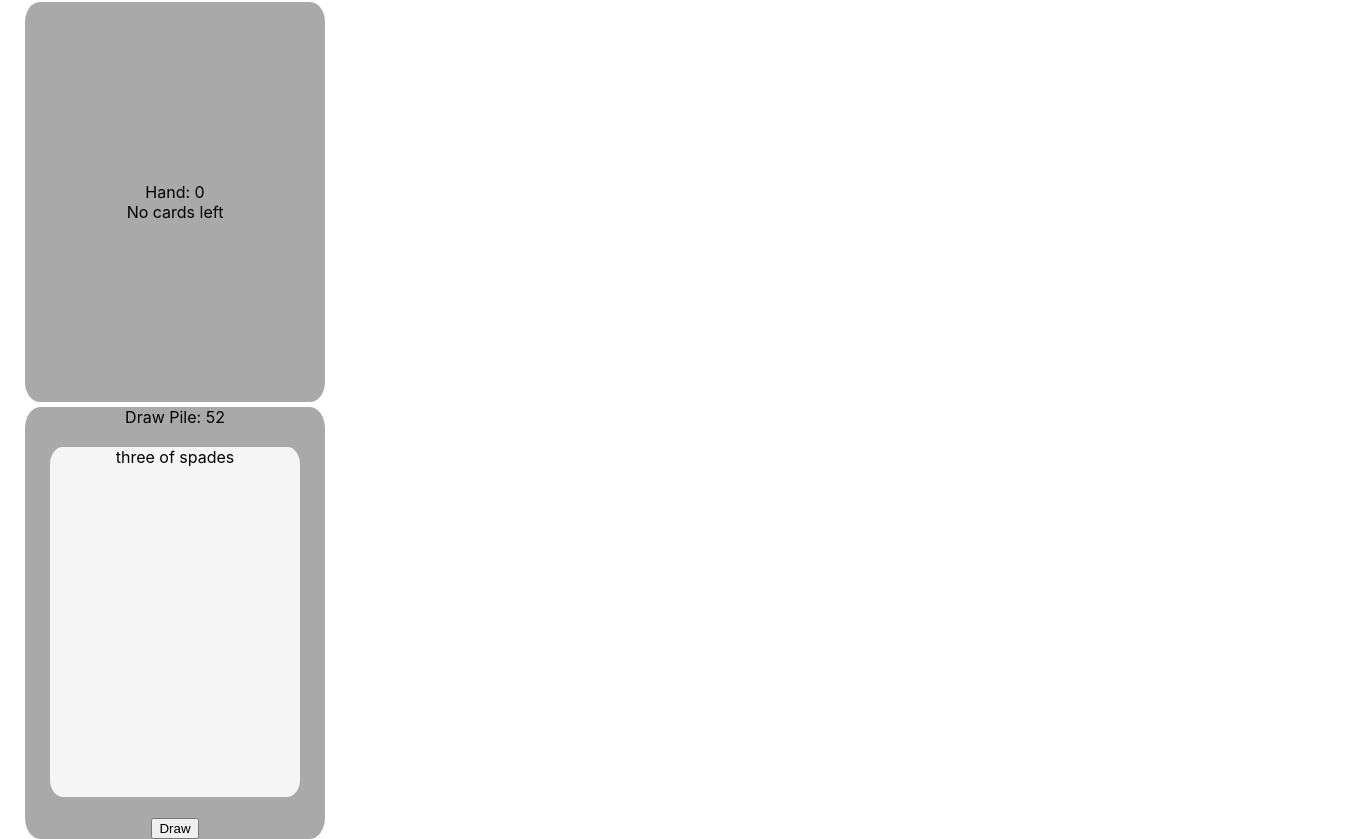
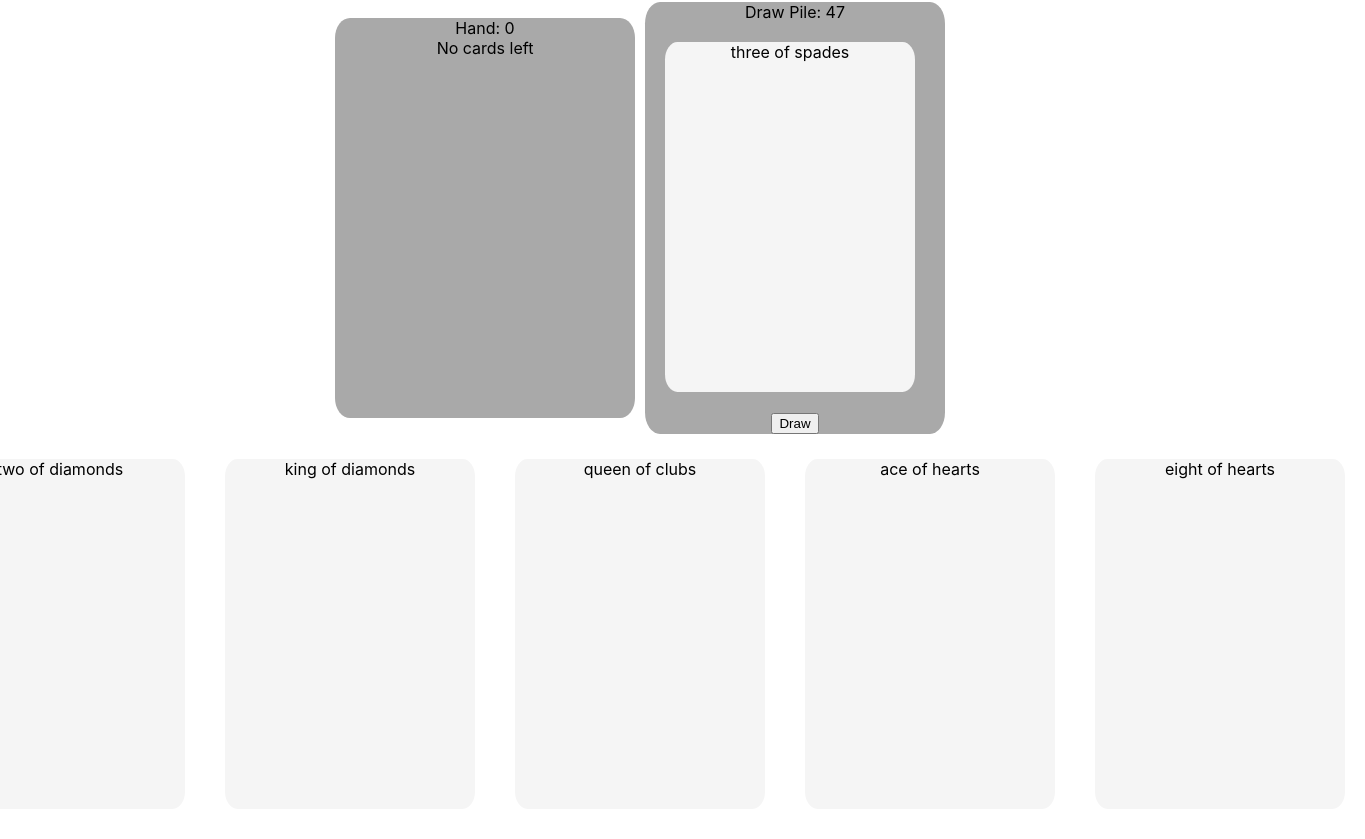
Before and after one commit to AidenBradley24/card-games, a React (Create React App) app: page / in a window 1280 px wide. Shown: the part 106-945 px from the top of the page, 1365 px wide, since content can reach past the window. Built offline with nearby package versions, Linux system fonts and the light colour scheme.

Commit message:
basic hand

```diff
--- a/src/App.css
+++ b/src/App.css
@@ -1,16 +1,5 @@
 .App {
   text-align: center;
-}
-
-.App-logo {
-  height: 40vmin;
-  pointer-events: none;
-}
-
-@media (prefers-reduced-motion: no-preference) {
-  .App-logo {
-    animation: App-logo-spin infinite 20s linear;
-  }
 }
 
 .App-header {
@@ -24,18 +13,6 @@
   color: white;
 }
 
-.App-link {
-  color: #61dafb;
-}
-
-@keyframes App-logo-spin {
-  from {
-    transform: rotate(0deg);
-  }
-  to {
-    transform: rotate(360deg);
-  }
-}
 
 .PlayArea {
   height: 800px;
@@ -43,32 +20,12 @@
   border-radius: 20%;
 }
 
-.PlayingCard {
-  width: 250px;
-  height: 350px;
-  background-color: whitesmoke;
-  margin: 20px;
-  align-self: center;
-  margin-left: auto;
-  margin-right: auto;
-  border-radius: 5%;
-  user-select: none;
-  text-align: center;
+.Deck-Collection {
+  align-items:center;
+  grid-template-columns: auto;
+  grid-template-rows: 1fr;
+  display: flex;
+  justify-content: center;
+  align-items: center;
+  position: relative;
 }
-
-.Deck {
-  min-width: 300px;
-  min-height: 400px;
-  background-color: darkgray;
-  margin: 5px;
-  align-content: center;
-  justify-content: center;
-  width: fit-content;
-  height: fit-content;
-  border-radius: 5%;
-  transition-duration: 0.1s;
-}
-
-.Deck:hover {
-  background-color: lightblue;
-}
--- a/src/App.tsx
+++ b/src/App.tsx
@@ -1,7 +1,7 @@
 import React, {useState} from 'react';
 import './App.css';
 
-import { RenderedDeck, RenderedPlayingCard, DeckMode, DrawPile } from './CardRenderer';
+import { RenderedDeck, RenderedPlayingCard, DeckMode, DrawPile, Hand } from './CardRenderer';
 import CardEngine from './CardEngine';
 
 function App() {
@@ -9,6 +9,7 @@ function App() {
   let pile = CardEngine.getStandard52Deck();
   let empty = CardEngine.getEmptyDeck();
   pile.shuffle();
+  let basic = pile.massDraw(1, 5)?.[0] ?? empty;
 
   document.title = "Card Engine"
 
@@ -20,8 +21,11 @@ function App() {
         </p>
       </header>
       <div className="PlayArea">
+        <div className='Deck-Collection'>
         <RenderedDeck name="Hand" initialDeck={empty} mode={DeckMode.TopOne}/>
-        <DrawPile name="Draw Pile" initialDeck={pile} mode={DeckMode.TopOne}></DrawPile>
+        <DrawPile name="Draw Pile" initialDeck={pile} mode={DeckMode.TopOne} onDraw={(card) => console.log(card.toString())}></DrawPile>
+        </div>
+        <Hand name="Hand" initialDeck={basic} onSelect={(card) => console.log(card.toString())}></Hand>
       </div>
 
     </div>
--- a/src/CardRenderer.tsx
+++ b/src/CardRenderer.tsx
@@ -1,5 +1,7 @@
 import CardEngine from './CardEngine'
 import React, {useState} from 'react';
+
+import './card-renderer.css'
 
 export const RenderedPlayingCard: React.FC<IRenderedPlayingCardProps> = ({ card }) => {
     return (
@@ -7,7 +9,7 @@ export const RenderedPlayingCard: React.FC<IRenderedPlayingCardProps> = ({ card
         <p>{card.toString()}</p>
       </div>
     );
-  }
+}
 
 interface IRenderedPlayingCardProps {
     card: CardEngine.PlayingCard;
@@ -23,7 +25,6 @@ interface IRenderedDeckProps {
     name: string;
     initialDeck: CardEngine.Deck;
     mode: DeckMode;
-    children?: React.ReactNode;
     onDraw?: (card: CardEngine.PlayingCard) => void;
     onEmpty?: () => void;
 }
@@ -33,13 +34,16 @@ interface IRenderedDeckState {
 }
 
 export class RenderedDeck extends React.Component<IRenderedDeckProps, IRenderedDeckState> {
+
+    protected children? : React.ReactNode;
+
     constructor(props: IRenderedDeckProps) {
         super(props);
         this.state = {deck: props.initialDeck};
     }
 
     render() {
-        const { mode, name, children } = this.props;
+        const { mode, name } = this.props;
         const { deck } = this.state;
 
         let inner: JSX.Element;
@@ -47,7 +51,7 @@ export class RenderedDeck extends React.Component<IRenderedDeckProps, IRenderedD
         switch (mode) {
             case DeckMode.TopOne:
                 const topCard = deck.peek();
-                inner = topCard ? <RenderedPlayingCard card={topCard} /> : <span>No cards left</span>;
+                inner = topCard ? <RenderedPlayingCard card={topCard}/> : <span>No cards left</span>;
                 break;
             default:
                 inner = <span>hidden</span>;
@@ -60,45 +64,91 @@ export class RenderedDeck extends React.Component<IRenderedDeckProps, IRenderedD
             <div>{inner}</div>
             <div>
                 {/* options section */}
-                {children}
+                {this.children}
             </div>
         </div>
         );
     }
 }
 
-export default RenderedDeck;
-
-export class DrawPile extends React.Component<IRenderedDeckProps, IRenderedDeckState> {
+export class DrawPile extends RenderedDeck {
 
     private onDraw;
     private onEmpty;
 
     constructor(props: IRenderedDeckProps) {
         super(props);
-        this.state = { deck: props.initialDeck };
         this.onDraw = props.onDraw;
         this.onEmpty = props.onEmpty;
     }
 
-    drawCard() {
+    drawCard = () => {
         const newDeck = this.state.deck.clone();
         let card = newDeck.draw();
         this.setState({ deck: newDeck });
         if(card === null) {
             if(this.onEmpty !== undefined) this.onEmpty();
         }
-        else {
+        else if(card !== undefined) {
             if(this.onDraw !== undefined) this.onDraw(card);
         }
     }
 
     override render() {
-
-        return (
-            <RenderedDeck {...this.props}>
-                <button onClick={this.drawCard}>Draw</button>
-            </RenderedDeck>
-        )
+        this.children = (
+            <button onClick={this.drawCard}>Draw</button>
+        );
+        return super.render();
     }
 }
+
+interface IHandState extends IRenderedDeckState {
+    hoveredCardIndex : number | null;
+}
+
+interface IHandProps {
+    name: string;
+    initialDeck: CardEngine.Deck;
+    onSelect?: (card: CardEngine.PlayingCard) => void;
+    onEmpty?: () => void;
+}
+
+export class Hand extends React.Component<IHandProps, IHandState> {
+
+    private onSelect;
+
+    constructor(props: IHandProps) {
+        super(props);
+        this.state = {
+            deck: props.initialDeck,
+            hoveredCardIndex: null
+        }
+        this.onSelect = props.onSelect;
+    }
+
+    playCard = () => {
+
+        let index = this.state.hoveredCardIndex;
+        if(index !== null) {
+            if(this.onSelect !== undefined) this.onSelect(this.state.deck.list[index]);
+        }
+    }
+
+    render() {
+        return (
+            <div className="hand">
+              {this.state.deck.list.map((card, index) => (
+                <div
+                  key={index}
+                  className={`hand-card ${this.state.hoveredCardIndex === index ? 'hovered' : ''}`}
+                  onMouseEnter={() => this.setState({hoveredCardIndex: index})}
+                  onMouseLeave={() => this.setState({hoveredCardIndex: null})}
+                  onClick={this.playCard}
+                >
+                  <RenderedPlayingCard card={card} />
+                </div>
+              ))}
+            </div>
+        );
+    }
+}
--- /dev/null
+++ b/src/card-renderer.css
@@ -0,0 +1,41 @@
+.PlayingCard {
+    width: 250px;
+    height: 350px;
+    background-color: whitesmoke;
+    margin: 20px;
+    border-radius: 5%;
+    user-select: none;
+    text-align: center;
+}
+
+.Deck {
+    min-width: 300px;
+    min-height: 400px;
+    background-color: darkgray;
+    margin: 5px;
+    width: fit-content;
+    height: fit-content;
+    border-radius: 5%;
+    transition-duration: 0.1s;
+}
+
+.Deck:hover {
+    background-color: lightblue;
+}
+
+.hand {
+    display: flex;
+    justify-content: center;
+    align-items: center;
+    position: relative;
+}
+
+.hand-card {
+    position: relative;
+    transition: transform 0.3s ease, z-index 0.3s ease;
+}
+
+.hand-card.hovered {
+    transform: scale(1.2);
+    z-index: 10;
+}
```
